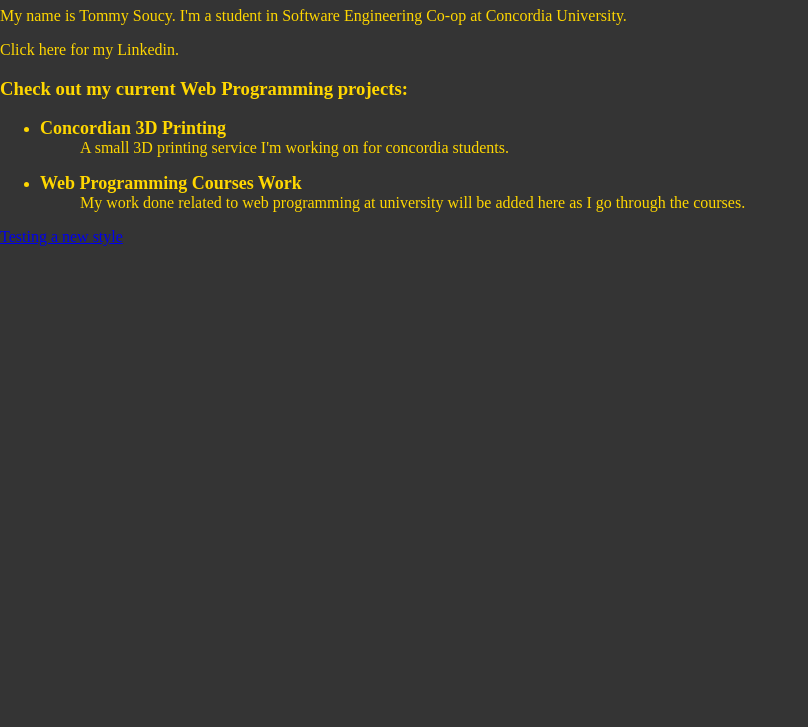
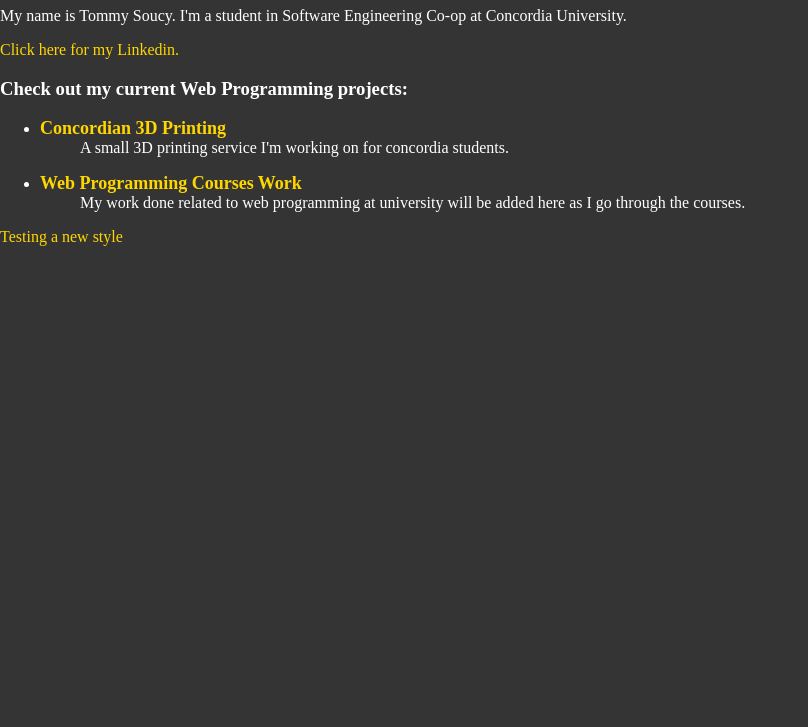
Before and after one commit to TommySoucy/tommysoucy.github.io, a plain HTML site: page index.html in a window 1280 px wide. Shown: the part 73-800 px from the top of the page, without its empty margins (0-808 px from the left). Drawn offline with Linux system fonts and the light colour scheme.

Commit message:
Fixing links style

```diff
--- a/index.html
+++ b/index.html
@@ -25,6 +25,6 @@
             </dl>
         </li>
     </ul>
-    <a href="Test.html">Testing a new style</a>
+    <a class="link" href="Test.html">Testing a new style</a>
 </body>
 </html>
--- a/style/VIP.css
+++ b/style/VIP.css
@@ -1,5 +1,5 @@
 body{
-    color: gold;
+    color: white;
     background-color: #343434;
     margin: 0;
 }
```
